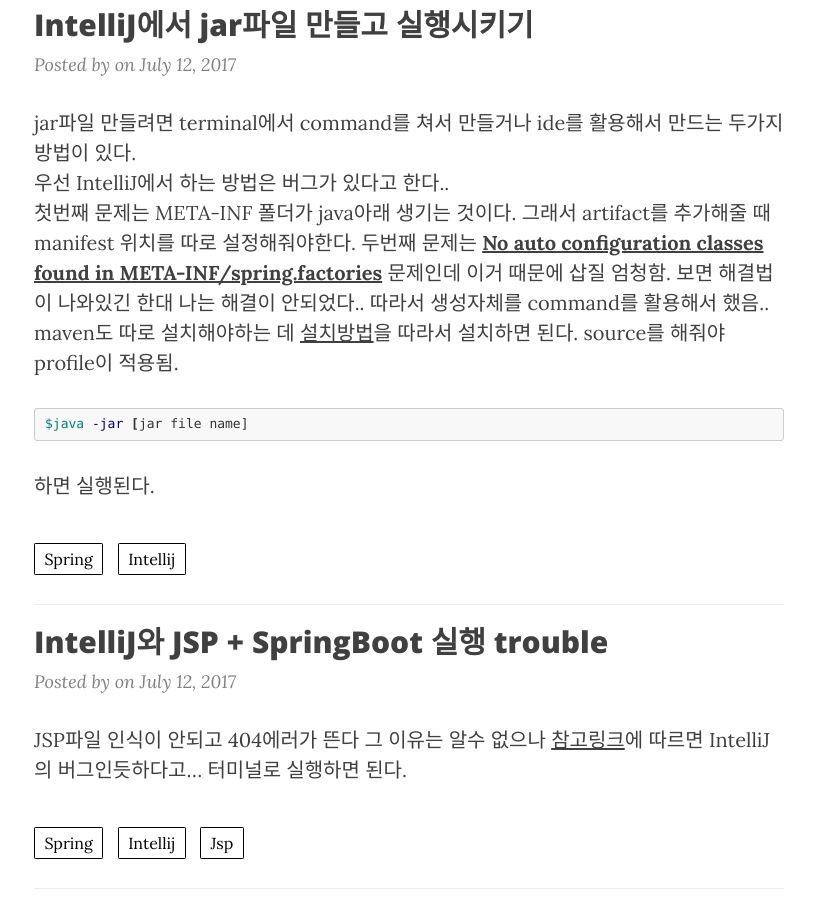
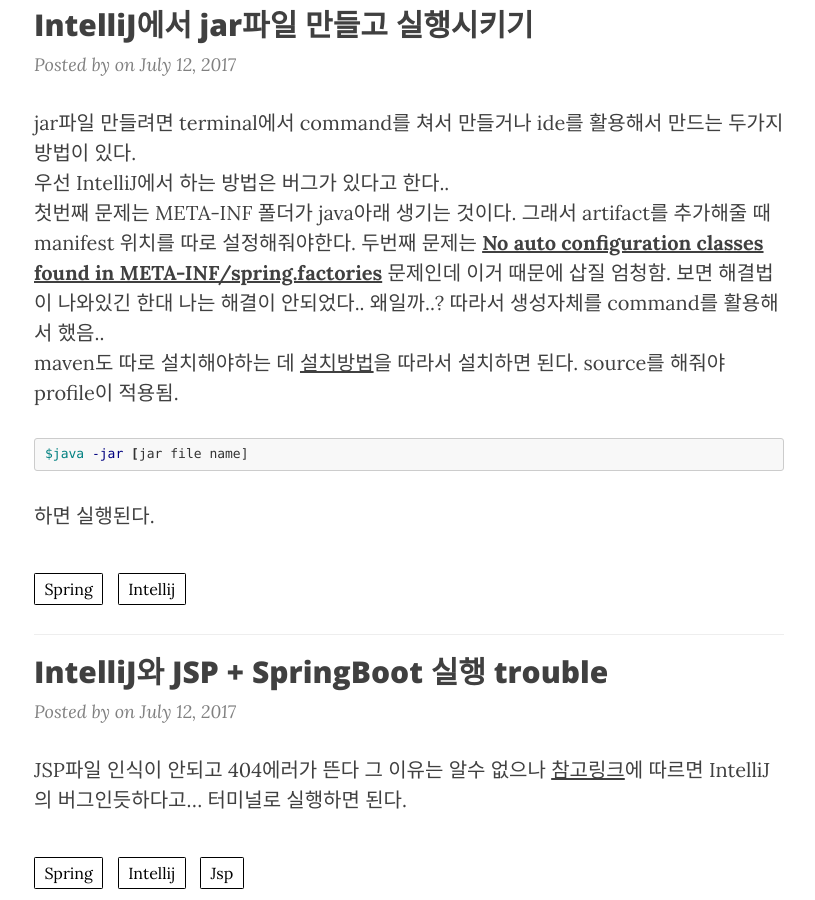
Before and after one commit to KimHyoJin/TIL, a Jekyll site: the page built from _posts/2017-07-25-IntelliJ-jar.md, in a window 1280 px wide and 900 px high, scrolled down 418 px. Shown: the whole window, without its empty margins (231-1046 px from the left). Built offline with Jekyll 4.4.1, drawn with Linux system fonts in a browser that asks for light colours; nearby versions of some CDN libraries.

Commit message:
Post IntelliJ+Jar

````diff
--- a/_posts/2017-07-25-IntelliJ-jar.md
+++ b/_posts/2017-07-25-IntelliJ-jar.md
@@ -7,7 +7,7 @@ tags: 		spring intellij
 ---
 jar파일 만들려면 terminal에서 command를 쳐서 만들거나 ide를 활용해서 만드는 두가지 방법이 있다.
 우선 IntelliJ에서 하는 방법은 버그가 있다고 한다..
-첫번째 문제는 META-INF 폴더가 java아래 생기는 것이다. 그래서 artifact를 추가해줄 때 manifest 위치를 따로 설정해줘야한다. 두번째 문제는 [**No auto configuration classes found in META-INF/spring.factories**](https://stackoverflow.com/questions/38792031/springboot-making-jar-files-no-auto-configuration-classes-found-in-meta-inf) 문제인데 이거 때문에 삽질 엄청함. 보면 해결법이 나와있긴 한대 나는 해결이 안되었다.. 따라서 생성자체를 command를 활용해서 했음..
+첫번째 문제는 META-INF 폴더가 java아래 생기는 것이다. 그래서 artifact를 추가해줄 때 manifest 위치를 따로 설정해줘야한다. 두번째 문제는 [**No auto configuration classes found in META-INF/spring.factories**](https://stackoverflow.com/questions/38792031/springboot-making-jar-files-no-auto-configuration-classes-found-in-meta-inf) 문제인데 이거 때문에 삽질 엄청함. 보면 해결법이 나와있긴 한대 나는 해결이 안되었다.. 왜일까..? 따라서 생성자체를 command를 활용해서 했음..
 maven도 따로 설치해야하는 데 [설치방법](http://javakorean.com/맥-메이븐-설치하기)을 따라서 설치하면 된다. source를 해줘야 profile이 적용됨.
 ```shell
 $java -jar [jar file name]
````
